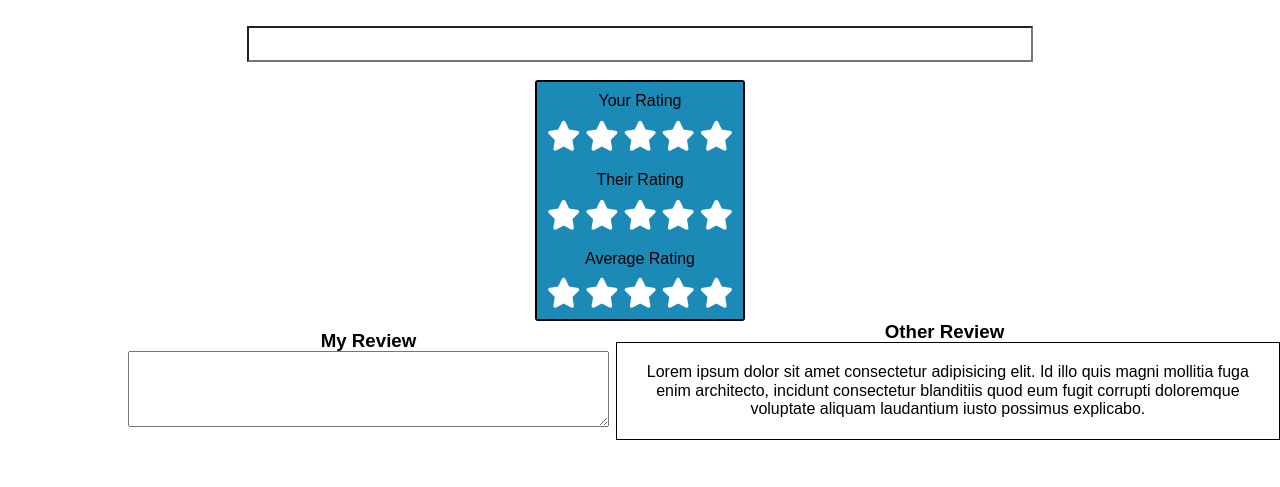
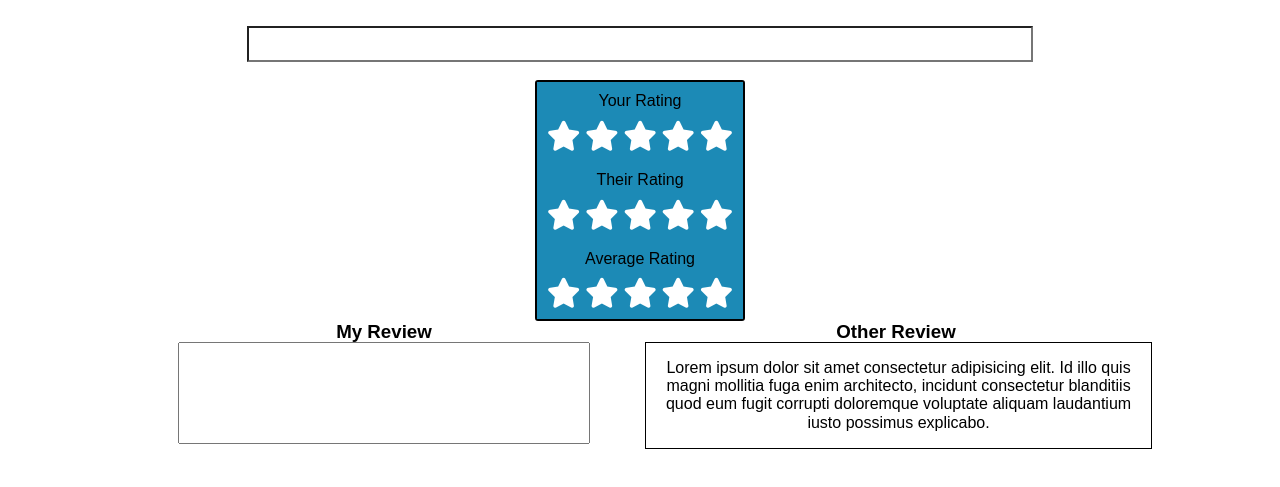
Before and after one commit to Christinamd95/T-and-C-Things-Logger, a plain HTML site: page things/review.html in a window 1280 px wide. Shown: the part 79-566 px from the top of the page. Drawn offline with Linux system fonts and the light colour scheme.

Commit message:
Improve review text section
Co-authored-by: Christina <christinamd95@hotmail.com>

```diff
--- a/styles.css
+++ b/styles.css
@@ -181,13 +181,23 @@ thead th {
 }
 .reviews{
   display: flex;
-  justify-content: space-between;
-  align-items: center;
-  position: center;
-  margin-left: 10%;
+  justify-content: center;
   text-align: center;
+  flex-wrap: wrap;
 }
-.otherreview {
+
+.other-review, .my-review{
+  width: 40%;
+  flex-wrap: wrap;
+
+}
+
+.my-review-text{
+width: 80%;
+height: 100px;
+resize: none;
+}
+.other-review-text {
 text-align: center;
 border: 1px black solid;
 margin-left: 1%;
--- a/things/review.html
+++ b/things/review.html
@@ -50,16 +50,14 @@
 
     </div>
     <div class="reviews">
-        <div>
+        <div class="my-review">
             <h3>My Review</h3>
-            <textarea class="myreview" id="freeform" name="freeform" rows="4" cols="50">
-                &nbsp;
-            </textarea>
+            <textarea type="text" class="my-review-text"></textarea>
         </div>
 
-        <div>
+        <div class="other-review">
             <h3>Other Review</h3>
-            <p class="otherreview">Lorem ipsum dolor sit amet consectetur adipisicing elit. Id illo quis magni mollitia fuga enim architecto, incidunt consectetur blanditiis quod eum fugit corrupti doloremque voluptate aliquam laudantium iusto possimus explicabo.
+            <p class="other-review-text">Lorem ipsum dolor sit amet consectetur adipisicing elit. Id illo quis magni mollitia fuga enim architecto, incidunt consectetur blanditiis quod eum fugit corrupti doloremque voluptate aliquam laudantium iusto possimus explicabo.
             </p>
         </div>
     </div>
```
